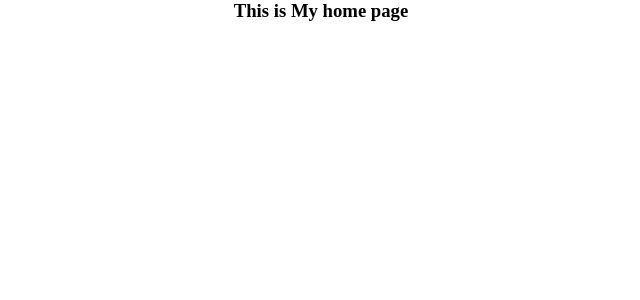
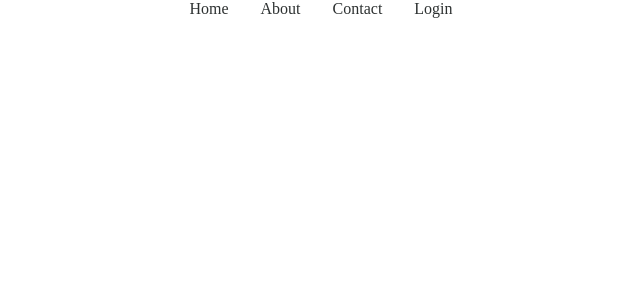
Before and after one commit to Achinit99/vite-app, a React (Vite) app in the folder first-vite-react/: page / in a window 1280 px wide. Shown: the top 300 px of the page, without its empty margins (319-959 px from the left). Built offline with nearby package versions, Linux system fonts and the light colour scheme.

Commit message:
Using Props

```diff
--- a/first-vite-react/src/App.jsx
+++ b/first-vite-react/src/App.jsx
@@ -1,7 +1,9 @@
+import HeaderContent from "./Components/HeaderContent/HeaderContent";
+
 function App() {
   return (
     <>
-      <h3> This is My home page</h3>
+      <HeaderContent />
     </>
   )
 }
--- /dev/null
+++ b/first-vite-react/src/Components/HeaderContent/HeaderContent.jsx
@@ -0,0 +1,15 @@
+import React from 'react'
+import MenuLink from '../MenuLink/MenuLink'
+
+function HeaderContent() {
+  return (
+    <div>
+      <MenuLink linkname="Home" url="#home" />
+      <MenuLink linkname="About" url="#about" />
+      <MenuLink linkname="Contact" url="#contact" />
+      <MenuLink linkname="Login" url="#login" />
+    </div>
+  )
+}
+
+export default HeaderContent
--- /dev/null
+++ b/first-vite-react/src/Components/MenuLink/MenuLink.css
@@ -0,0 +1,12 @@
+.link {
+  color: rgb(45, 49, 49);
+  text-decoration: none;
+  padding: 3px 16px;
+}
+
+.link:hover {
+  color: rgb(80, 85, 88);
+  text-decoration: none;
+  padding: 3px 16px;
+  border-radius: 13px;
+}
--- /dev/null
+++ b/first-vite-react/src/Components/MenuLink/MenuLink.jsx
@@ -0,0 +1,12 @@
+import React from 'react'
+import './MenuLink.css'
+
+function MenuLink(props) {
+  return (
+    <>
+      <a href={props.url} className="link">{props.linkname}</a>
+    </>
+  )
+}
+
+export default MenuLink
```
